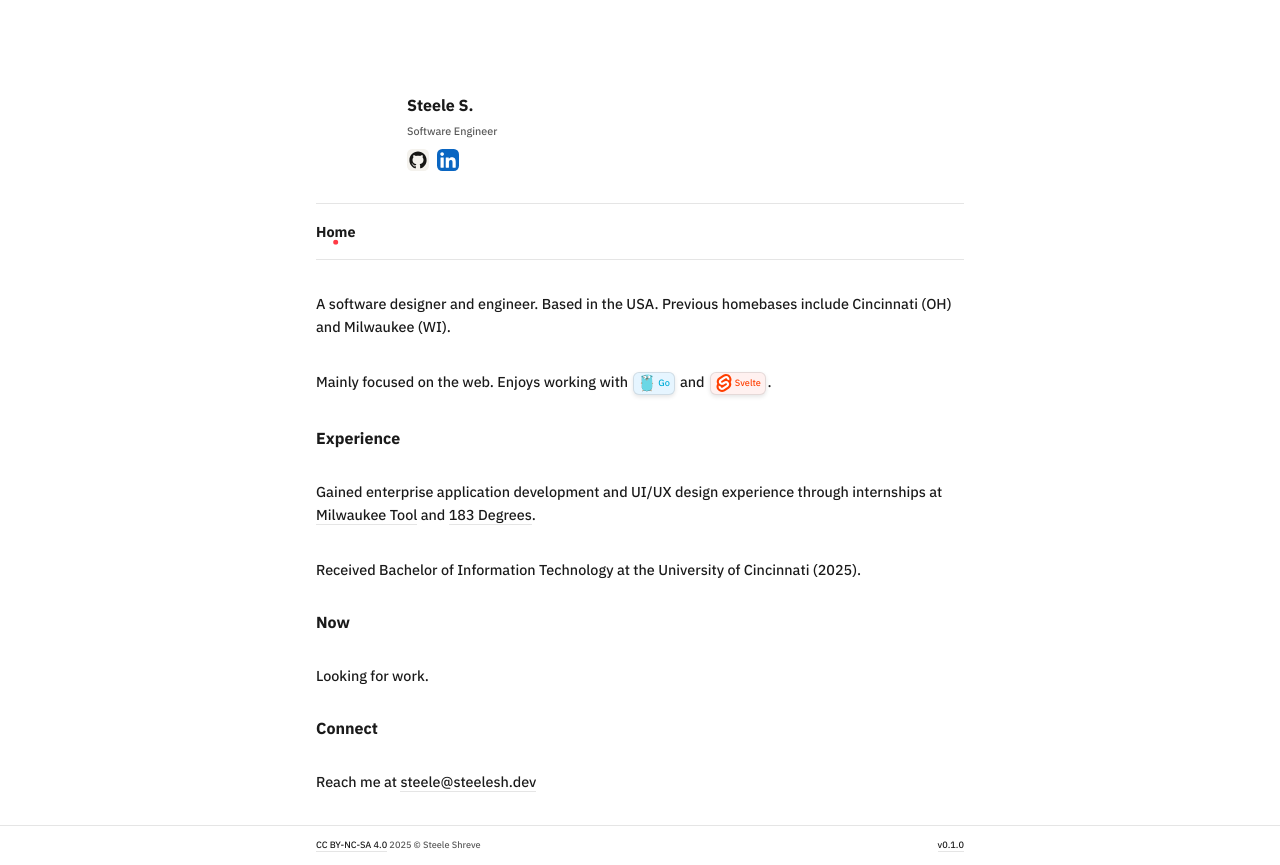
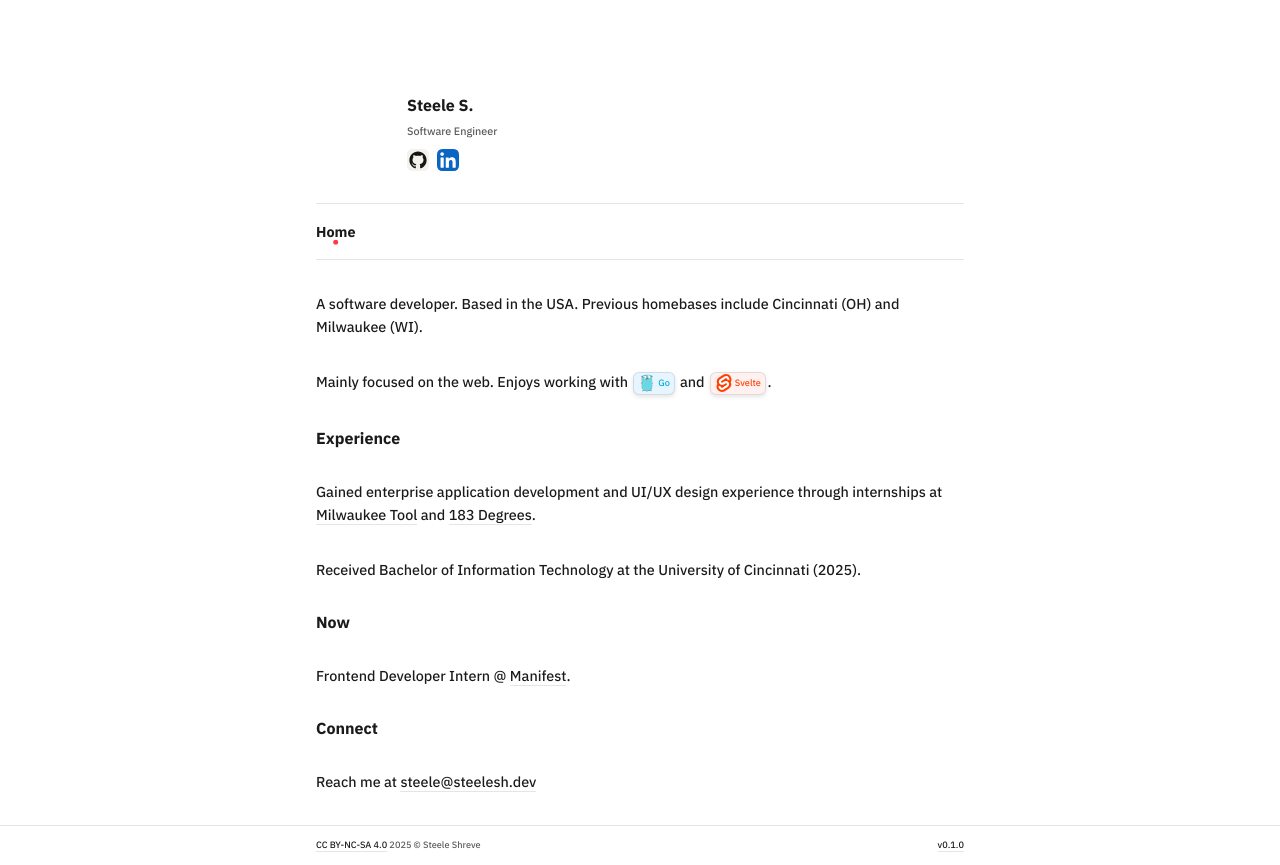
Before and after one commit to steelesh/steelesh.dev, a SvelteKit app: page / in a window 1280 px wide. Built offline with nearby package versions, Linux system fonts and the light colour scheme.

Commit message:
feat: add new role!

```diff
--- a/src/routes/+page.svelte
+++ b/src/routes/+page.svelte
@@ -9,13 +9,13 @@
 </svelte:head>
 
 <article>
-  <p>A software designer and engineer. Based in the USA. Previous homebases include Cincinnati (OH) and Milwaukee (WI).</p>
+  <p>A software developer. Based in the USA. Previous homebases include Cincinnati (OH) and Milwaukee (WI).</p>
   <p>Mainly focused on the web. Enjoys working with <ProgrammingLangIcon language="Go" /> and <ProgrammingLangIcon language="Svelte" />.</p>
   <h2>Experience</h2>
   <p>Gained enterprise application development and UI/UX design experience through internships at <a href="https://www.milwaukeetool.com/" rel="noreferrer" aria-label="Milwaukee Tool">Milwaukee Tool</a> and <a href="https://183degrees.com/" rel="noreferrer" aria-label="183 Degrees">183 Degrees</a>.</p>
   <p>Received Bachelor of Information Technology at the University of Cincinnati (2025).</p>
   <h2>Now</h2>
-  <p>Looking for work.</p>
+  <p>Frontend Developer Intern @ <a href="https://usemanifest.com/" rel="noopener noreferrer nofollow" target="_blank">Manifest</a>.</p>
   <h2>Connect</h2>
   <p>Reach me at <a href="mailto:steele@steelesh.dev" aria-label="Email me">steele@steelesh.dev</a></p>
 </article>
```
